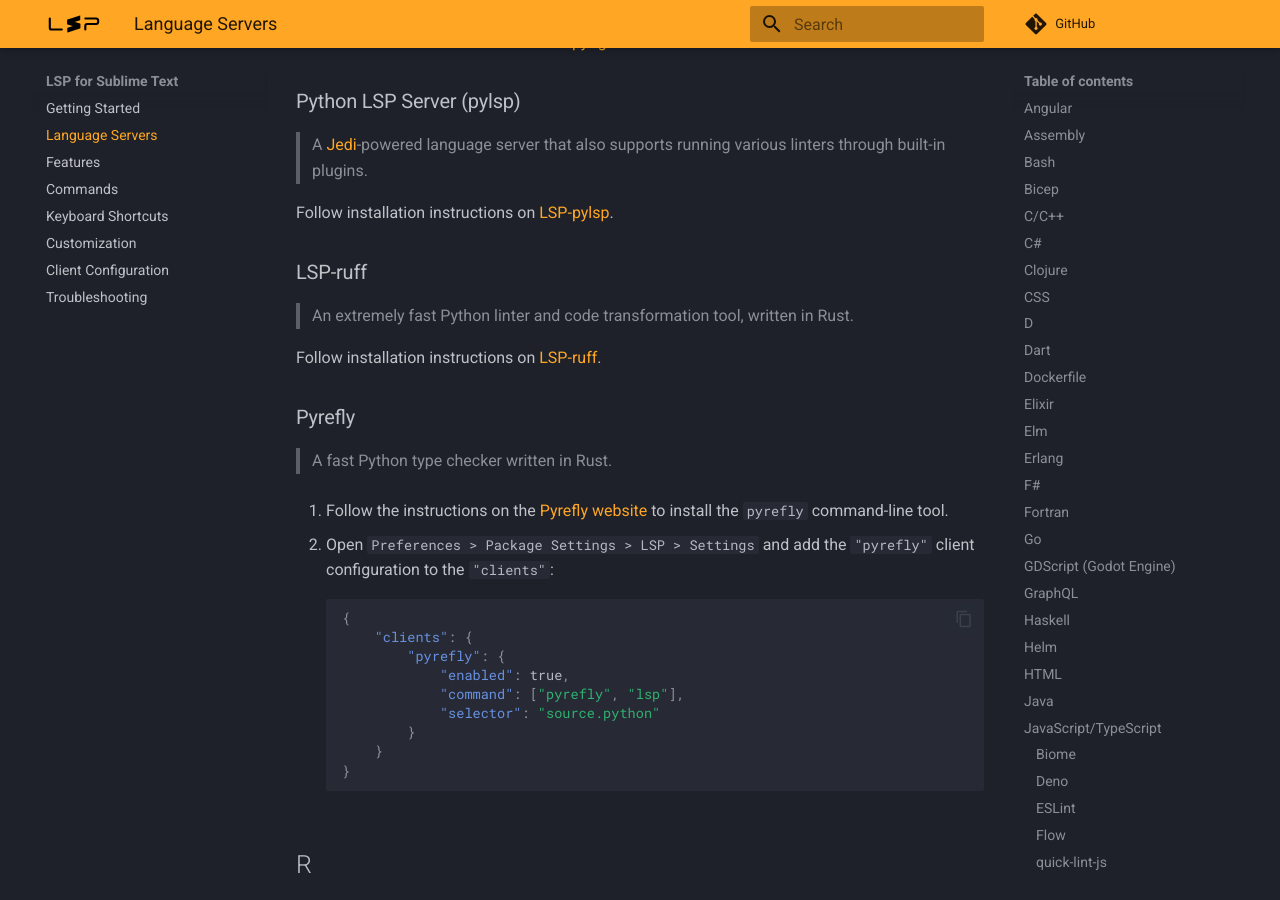
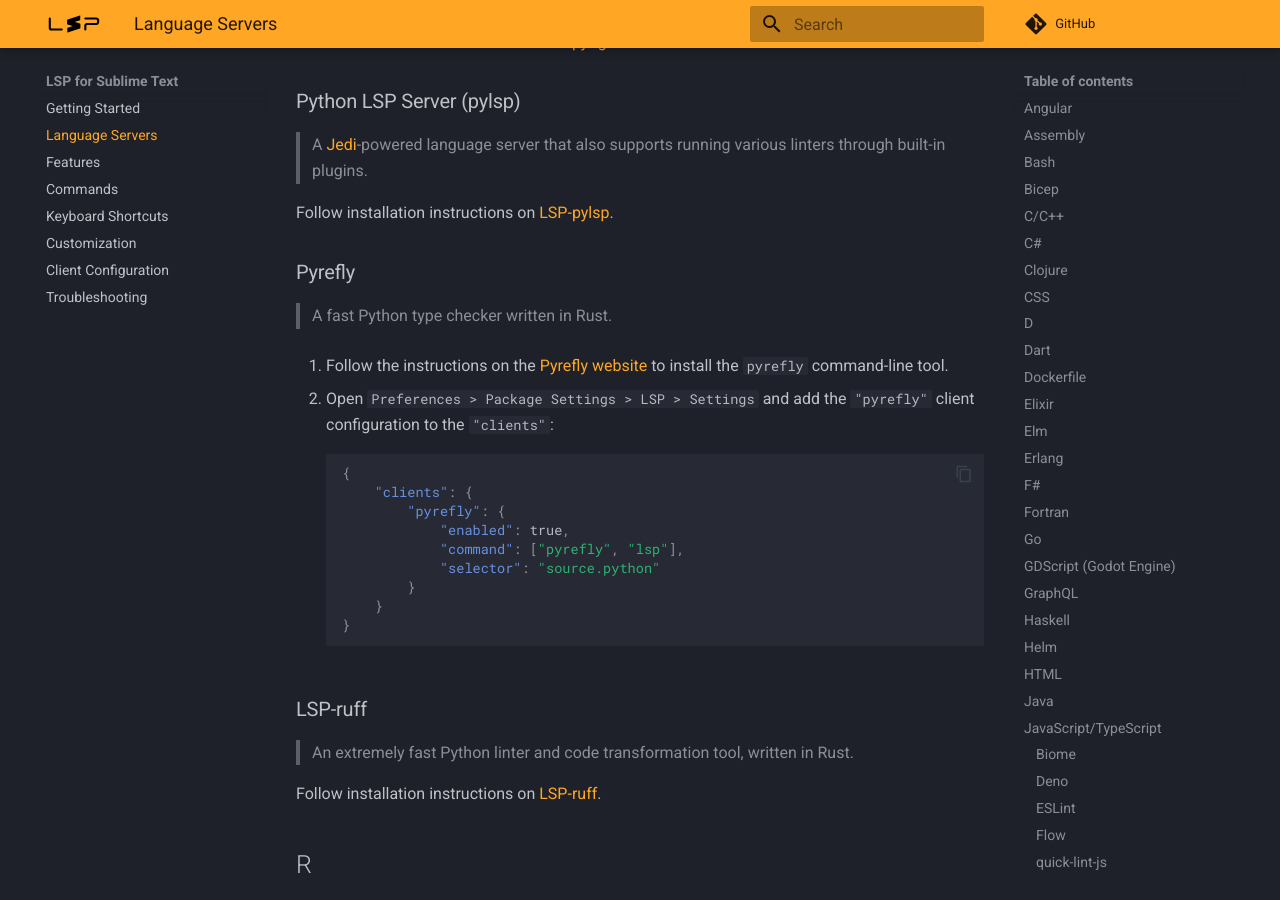
Before and after one commit to sublimelsp/LSP, an MkDocs documentation site: the page built from docs/src/language_servers.md, in a window 1280 px wide and 900 px high, scrolled down 14260 px. Built offline with MkDocs 1.6.1 and Material for MkDocs 9.7.7, drawn with Linux system fonts in a browser that asks for light colours; comment, search, counter and statistics services are not loaded; some of the changed lines change nothing that is shown.

Commit message:
Switch order

````diff
--- a/docs/src/language_servers.md
+++ b/docs/src/language_servers.md
@@ -582,12 +582,6 @@
 
 Follow installation instructions on [LSP-pylsp](https://github.com/sublimelsp/LSP-pylsp).
 
-### LSP-ruff
-
-> An extremely fast Python linter and code transformation tool, written in Rust.
-
-Follow installation instructions on [LSP-ruff](https://github.com/sublimelsp/LSP-ruff).
-
 ### Pyrefly
 
 > A fast Python type checker written in Rust.
@@ -607,6 +601,12 @@
         }
     }
     ```
+
+### LSP-ruff
+
+> An extremely fast Python linter and code transformation tool, written in Rust.
+
+Follow installation instructions on [LSP-ruff](https://github.com/sublimelsp/LSP-ruff).
 
 ## R
 
````
